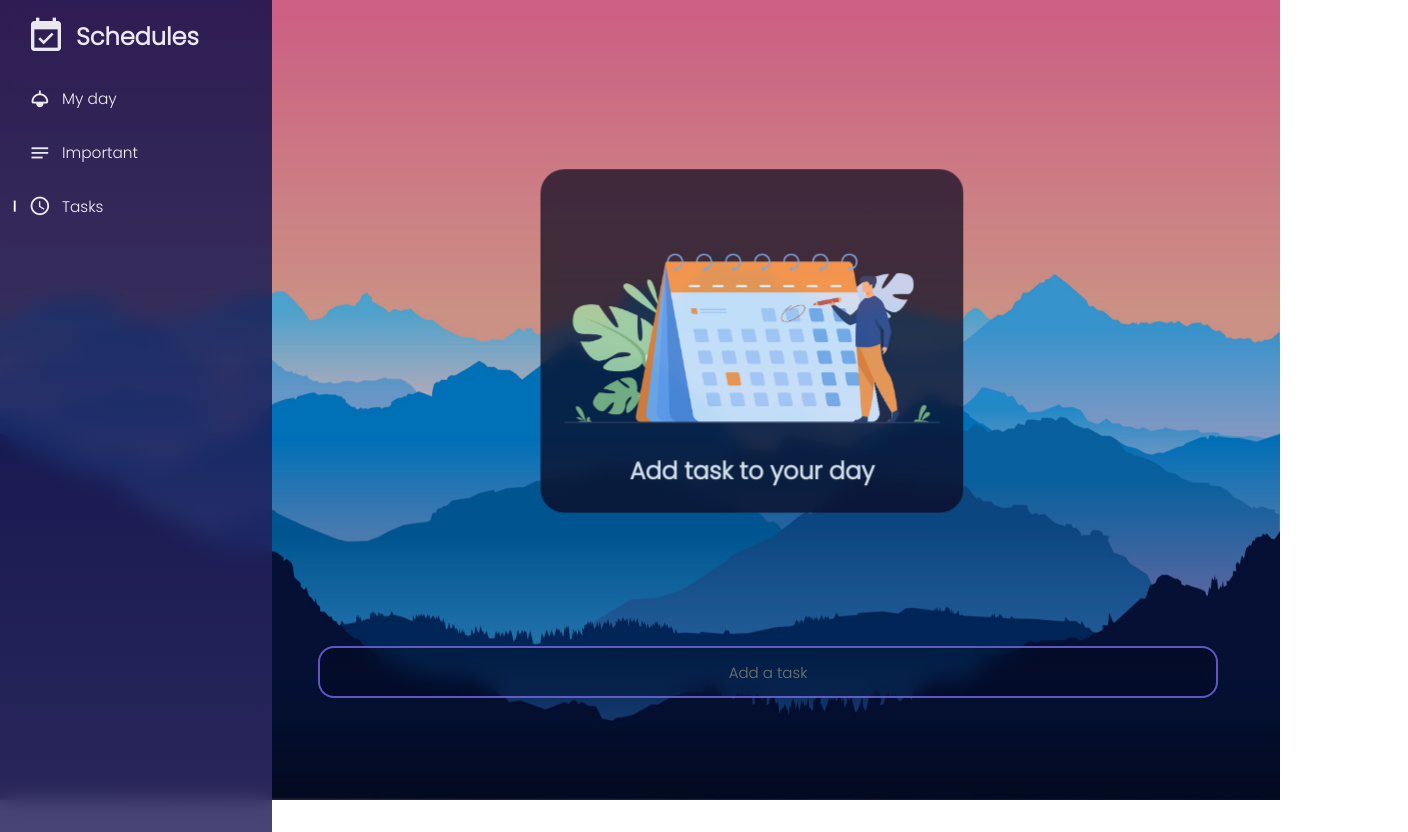
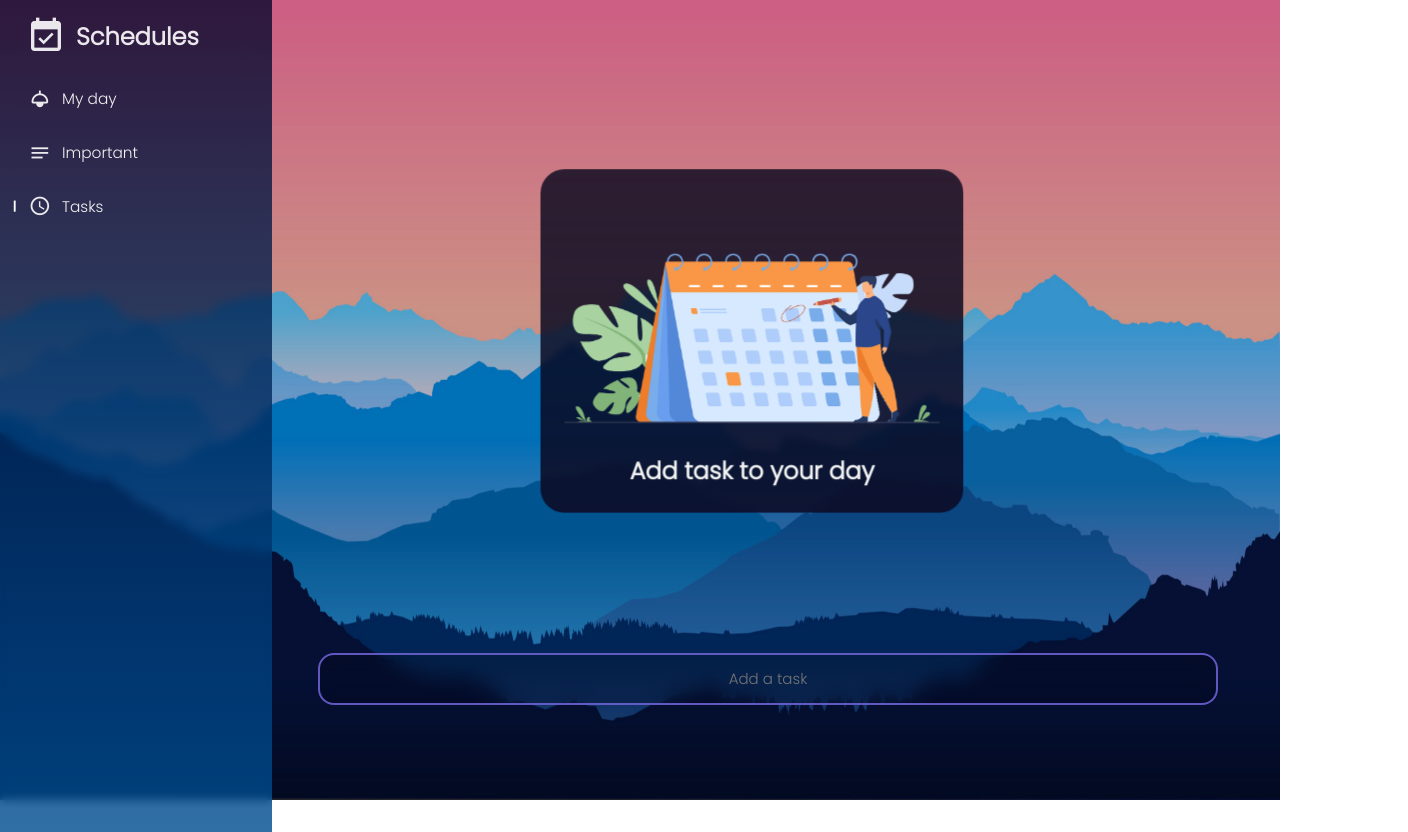
Before and after one commit to aseeralfaisal/schedules_web, a React (Create React App) app: page /schedule in a window 1280 px wide. Shown: the whole page, 1408 px wide, since content can reach past the window. Built offline with nearby package versions, Linux system fonts and the light colour scheme.

Commit message:
updated task

```diff
--- a/package.json
+++ b/package.json
@@ -7,7 +7,9 @@
     "@testing-library/jest-dom": "^5.11.4",
     "@testing-library/react": "^11.1.0",
     "@testing-library/user-event": "^12.1.10",
+    "date-fns": "^2.25.0",
     "react": "^17.0.2",
+    "react-big-calendar": "^0.36.1",
     "react-bootstrap": "^1.6.4",
     "react-dom": "^17.0.2",
     "react-redux": "^7.2.5",
--- a/src/Home.js
+++ b/src/Home.js
@@ -3,6 +3,25 @@ import { useSelector, useDispatch } from 'react-redux'
 import * as actions from './redux/slice'
 import Sidebar from './components/Sidebar'
 import * as React from 'react'
+import { Calendar, dateFnsLocalizer } from 'react-big-calendar'
+import format from 'date-fns/format'
+import parse from 'date-fns/parse'
+import startOfWeek from 'date-fns/startOfWeek'
+import getDay from 'date-fns/getDay'
+import enUS from 'date-fns/locale/en-US'
+
+const locales = {
+  'en-US': enUS,
+}
+
+const localizer = dateFnsLocalizer({
+  format,
+  parse,
+  startOfWeek,
+  getDay,
+  locales,
+})
+
 const Home = () => {
   const [todo, setTodo] = React.useState('')
 
@@ -16,31 +35,33 @@ const Home = () => {
         <div className='bg-img'>
           <img src='/bg-black.jpg' alt='' style={{ width: '100%', height: '100%', position: 'fixed' }} />
         </div>
-        {todos.map((todo) => {
+        <div className='todo-list-parent'>
+          {todos.map((todo, idx) => {
             return (
               <div
-              style={{
-                display: 'flex',
-                flexDirection: 'column',
-                justifyContent: 'center',
-                width: '100%',
-                position: 'fixed',
+                className='todo-list-child'
+                onClick={() => {
+                  dispatch(actions.deleteTodo(todo))
                 }}>
-              <div style={{ color: 'black', zIndex: 1 }}>{todo}</div>
+                <span class='material-icons'></span>
+                <div className='todo-list'>{todo}</div>
               </div>
             )
           })}
-        <div className='showcase-parent'>
+        </div>
+
+        <div className='showcase-parent' style={{ opacity: todos.length < 1 ? 1 : 0, transition: 'ease-in-out 0.2s' }}>
           <div className='middle-showcase'>
             <img src='/showcase-01.png' alt='' />
             <h1>Add task to your day</h1>
           </div>
         </div>
+
         <form
           className='textbox'
           onSubmit={(e) => {
             e.preventDefault()
-            dispatch(actions.pushTodo(todo))
+            todo !== '' && dispatch(actions.pushTodo(todo))
             setTodo('')
           }}>
           <input type='text' placeholder='Add a task' value={todo} onChange={(e) => setTodo(e.target.value)} />
--- a/src/css/sidebar.css
+++ b/src/css/sidebar.css
@@ -7,10 +7,10 @@
 
 .primary {
   padding: 1em;
-  background: -webkit-gradient(linear, left top, left bottom, from(#030a46c9), to(#302b63e1));
-  background: linear-gradient(#030a46c9, #302b63e1);
-  -webkit-backdrop-filter: blur(10px);
-          backdrop-filter: blur(10px);
+  background: -webkit-gradient(linear, left top, left bottom, from(#000428c5), to(#004e92d0));
+  background: linear-gradient(#000428c5, #004e92d0);
+  -webkit-backdrop-filter: blur(5px);
+          backdrop-filter: blur(5px);
   position: absolute;
   height: 100%;
   width: 15rem;
--- a/src/css/styles.css
+++ b/src/css/styles.css
@@ -8,7 +8,7 @@
 .bg {
   background-color: #212121;
   width: 100%;
-  height: 100vh;
+  height: 100%;
   overflow: hidden;
 }
 
@@ -39,13 +39,12 @@
   -webkit-box-align: center;
       -ms-flex-align: center;
           align-items: center;
-  opacity: 0.87;
   background: -webkit-gradient(linear, left top, left bottom, from(#02041bc9), to(#0d0b25e1));
   background: linear-gradient(#02041bc9, #0d0b25e1);
   border-radius: 2rem;
   padding: 2rem;
-  -webkit-backdrop-filter: blur(10px);
-          backdrop-filter: blur(10px);
+  -webkit-backdrop-filter: blur(5px);
+          backdrop-filter: blur(5px);
   -webkit-transform: scale(0.75);
           transform: scale(0.75);
 }
@@ -68,19 +67,22 @@
 }
 
 .textbox {
+  position: absolute;
   display: -webkit-box;
   display: -ms-flexbox;
   display: flex;
   -webkit-box-pack: center;
       -ms-flex-pack: center;
           justify-content: center;
+  width: 100%;
+  margin-left: 8rem;
+  top: 36em;
 }
 
 .textbox input {
   outline: none;
   border: none;
   z-index: 1;
-  margin-left: 16rem;
   margin-top: 6%;
   width: 70%;
   text-align: center;
@@ -95,7 +97,47 @@
   color: white;
 }
 
-.textbox input:hover {
-  -webkit-box-shadow: #ffffffc9 1px 0px 3px;
-          box-shadow: #ffffffc9 1px 0px 3px;
+.todo-list-parent {
+  position: relative;
+  width: 70%;
+  margin-left: 22rem;
+  margin-top: 2%;
 }
+
+.todo-list-parent .material-icons {
+  position: absolute;
+  z-index: 1;
+  margin: 0.6rem 1.2rem;
+  font-size: 2rem;
+  opacity: 0.5;
+  cursor: pointer;
+}
+
+.todo-list-parent .material-icons::before {
+  content: 'radio_button_unchecked';
+}
+
+.todo-list-child:hover {
+  cursor: pointer;
+}
+
+.todo-list-child:hover .material-icons::before {
+  content: 'task_alt';
+}
+
+.todo-list {
+  color: white;
+  margin: 0.1em 0.7rem;
+  padding: 0.85em;
+  background: -webkit-gradient(linear, left top, left bottom, from(#02041bc9), to(#0d0b25e1));
+  background: linear-gradient(#02041bc9, #0d0b25e1);
+  -webkit-backdrop-filter: blur(5px);
+          backdrop-filter: blur(5px);
+  border-radius: 1em;
+  text-indent: 2.25rem;
+}
+
+.todo-list:hover {
+  background: -webkit-gradient(linear, left top, left bottom, from(#010842c5), to(#002f58d0));
+  background: linear-gradient(#010842c5, #002f58d0);
+}
--- a/src/scss/_config.scss
+++ b/src/scss/_config.scss
@@ -4,7 +4,10 @@ $light-color: rgb(241, 241, 241);
 $bl-grey: #b0bec5;
 $lg-font: 40px;
 $icon-color: rgba(255, 255, 255, 0.9);
-$hover: rgba(0,0,0,0.3);
+$hover: rgba(0, 0, 0, 0.3);
+$backdrop: linear-gradient(#02041bc9, #0d0b25e1);
+$grad-frost: linear-gradient(#000428c5, #004e92d0);
+$grad-frost-darker: linear-gradient(#010842c5, #002f58d0);
 
 * {
   margin: 0;
--- a/src/scss/sidebar.scss
+++ b/src/scss/sidebar.scss
@@ -2,8 +2,8 @@
 
 .primary {
   padding: 1em;
-  background: linear-gradient(#030a46c9, #302b63e1);
-  backdrop-filter: blur(10px);
+  background: $grad-frost;
+  backdrop-filter: blur(5px);
   position: absolute;
   height: 100%;
   width: 15rem;
--- a/src/scss/styles.scss
+++ b/src/scss/styles.scss
@@ -3,7 +3,7 @@
 .bg {
   background-color: $bg-color;
   width: 100%;
-  height: 100vh;
+  height: 100%;
   overflow: hidden;
 }
 .bg-img {
@@ -20,12 +20,12 @@
   display: flex;
   flex-direction: column;
   align-items: center;
-  opacity: 0.87;
+  // opacity: 0.87;
   // background-color: rgba(0, 0, 0, 0.6);
-  background: linear-gradient(#02041bc9, #0d0b25e1);
+  background: $backdrop;
   border-radius: 2rem;
   padding: 2rem;
-  backdrop-filter: blur(10px);
+  backdrop-filter: blur(5px);
   img {
     width: 500px;
   }
@@ -41,13 +41,17 @@
   font-size: $lg-font;
 }
 .textbox {
+  position: absolute;
   display: flex;
   justify-content: center;
+  width: 100%;
+  margin-left: 8rem;
+  top: 36em;
   input {
     outline: none;
     border: none;
     z-index: 1;
-    margin-left: 16rem;
+    // margin-left: 16rem;
     margin-top: 6%;
     width: 70%;
     text-align: center;
@@ -58,8 +62,51 @@
     border: 2px #6d63d4e1 double;
     font-size: 15px;
     color: white;
-    &:hover {
-      box-shadow: #ffffffc9 1px 0px 3px;
+    // &:hover {
+    //   box-shadow: #ffffffc9 1px 0px 3px;
+    // }
+  }
+}
+.todo-list-parent {
+  position: relative;
+  width: 70%;
+  margin-left: 22rem;
+  margin-top: 2%;
+  .material-icons {
+    position: absolute;
+    z-index: 1;
+    margin: 0.6rem 1.2rem;
+    font-size: 2rem;
+    opacity: 0.5;
+    cursor: pointer;
+    &::before {
+      content: 'radio_button_unchecked';
+    }
+    // &:hover::before {
+    //   content: 'task_alt';
+    // }
+  }
+}
+
+.todo-list-child {
+  &:hover {
+    cursor: pointer;
+    .material-icons {
+      &::before {
+        content: 'task_alt';
+      }
     }
   }
 }
+.todo-list {
+  color: white;
+  margin: 0.1em 0.7rem;
+  padding: 0.85em;
+  background: $backdrop;
+  backdrop-filter: blur(5px);
+  border-radius: 1em;
+  text-indent: 2.25rem;
+  &:hover {
+    background: $grad-frost-darker;
+  }
+}
```
Also changed, not shown: 1 other file (tests, documents, lock files or other folders). Lines whose indentation alone changed are shown as unchanged.
